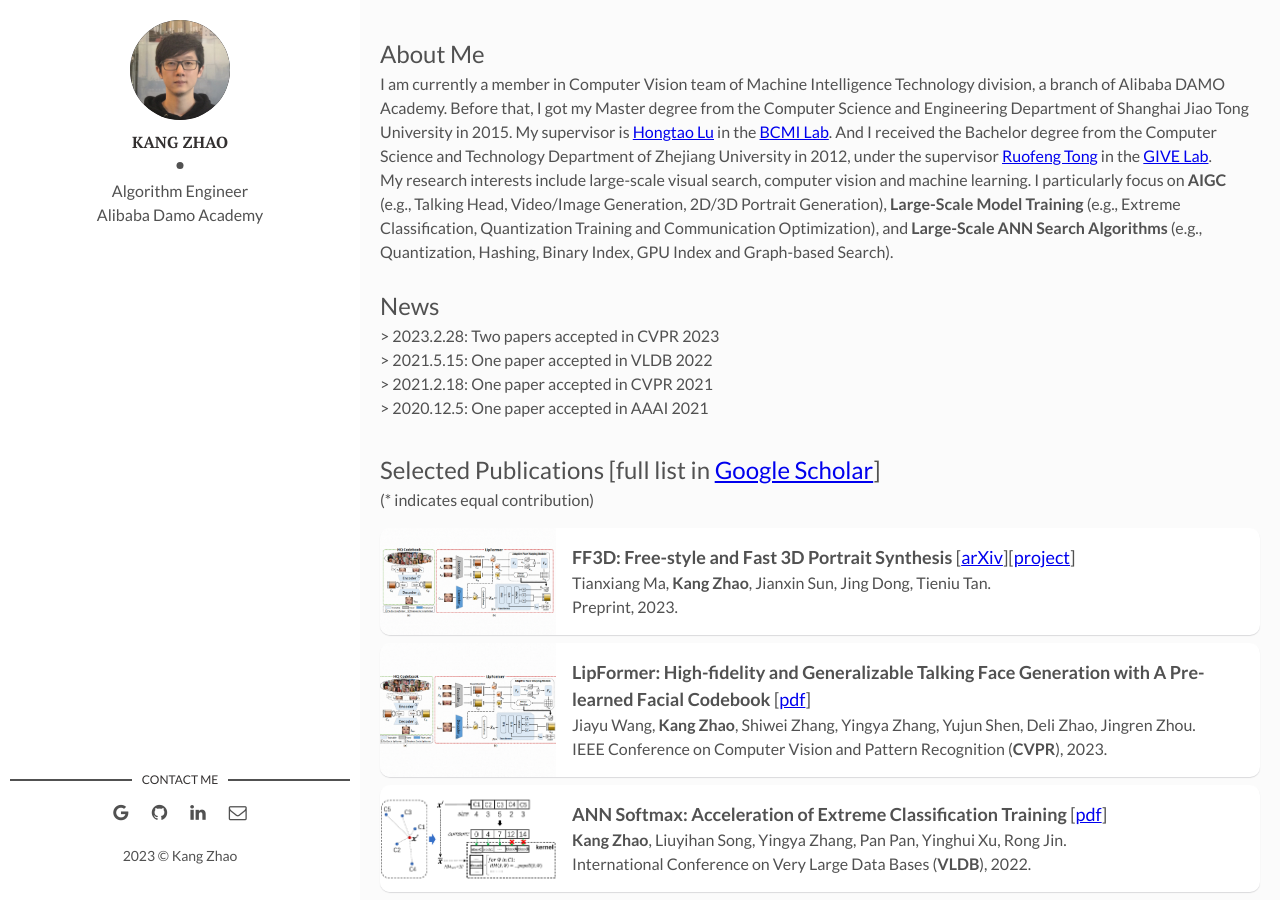
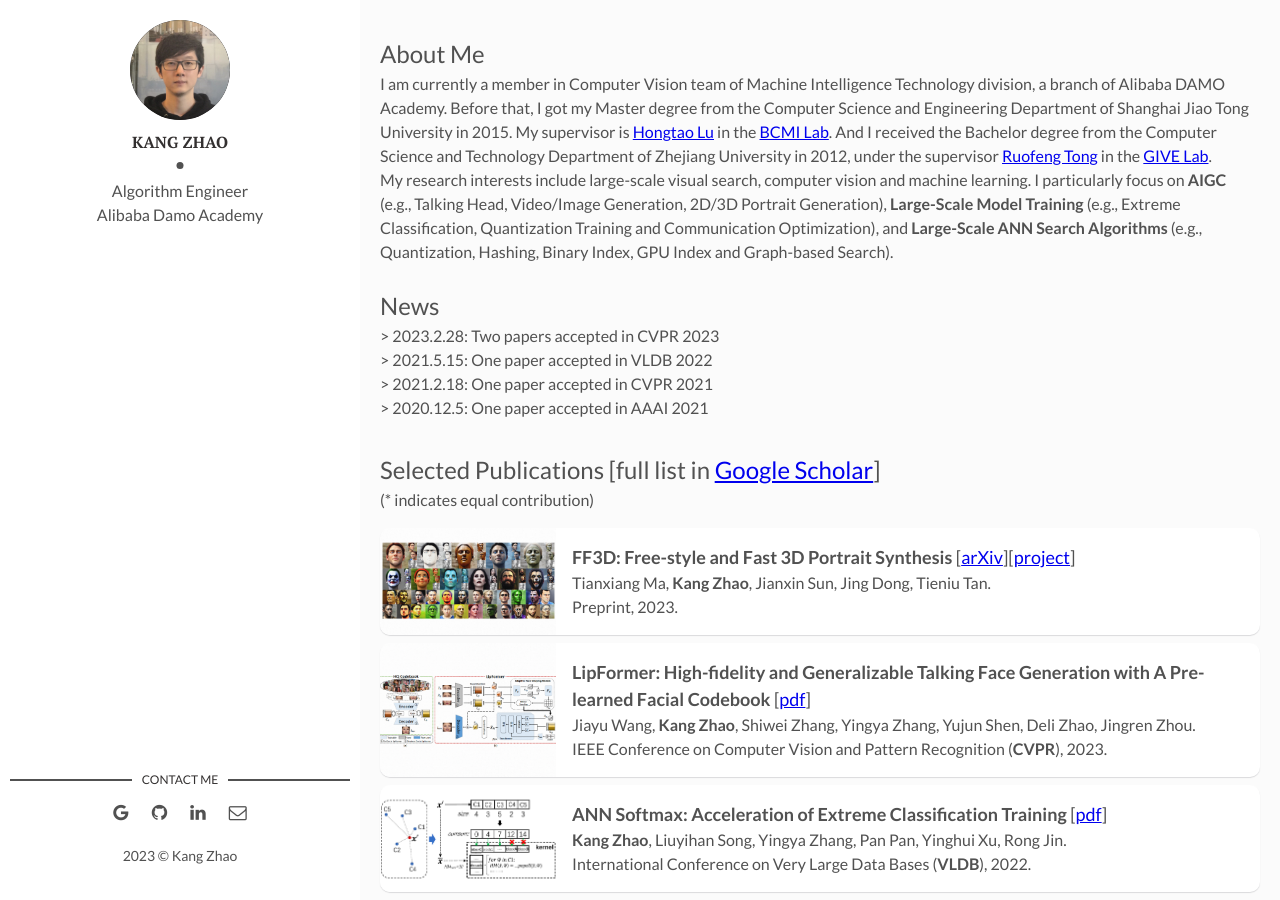
Before and after one commit to kangzhao2/kangzhao2.github.io, a Jekyll site: the page built from index.html, in a window 1280 px wide and 900 px high. Built offline with Jekyll 4.4.1, drawn with Linux system fonts in a browser that asks for light colours; the list of posts is cut into pages by our own code.

Commit message:
Update index.html
update FF3D image

```diff
--- a/index.html
+++ b/index.html
@@ -16,7 +16,7 @@ My research interests include large-scale visual search, computer vision and mac
 </body>
 
 <article class="post">
-  <a class="post-thumbnail" style="background-image: url({{"/assets/img/Lipformer.png"}})"></a>
+  <a class="post-thumbnail" style="background-image: url({{"/assets/img/FF3D.png"}})"></a>
   <div class="post-content">
     <p><font size="4"><b>FF3D: Free-style and Fast 3D Portrait Synthesis</b> [<a href="https://arxiv.org/abs/2306.15419">arXiv</a>][<a href="https://tianxiangma.github.io/FF3D/">project</a>]</font> <br>Tianxiang Ma, <b>Kang Zhao</b>, Jianxin Sun, Jing Dong, Tieniu Tan. <br>Preprint, 2023.</p>
   </div>
```
